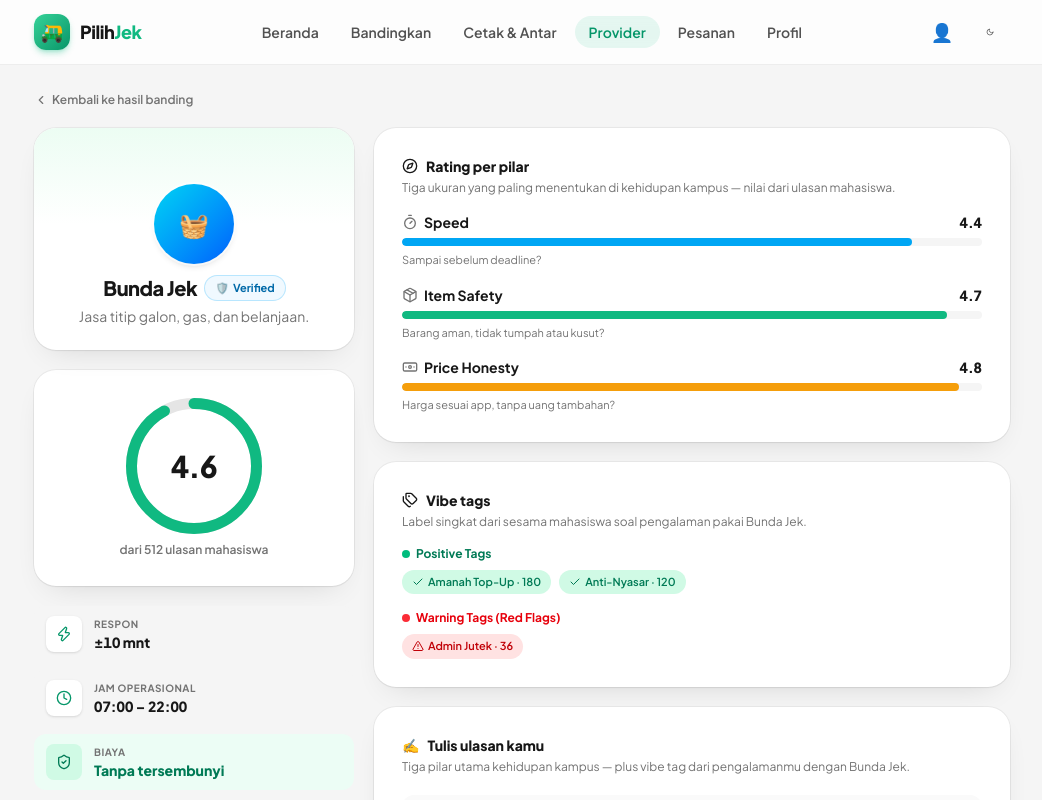
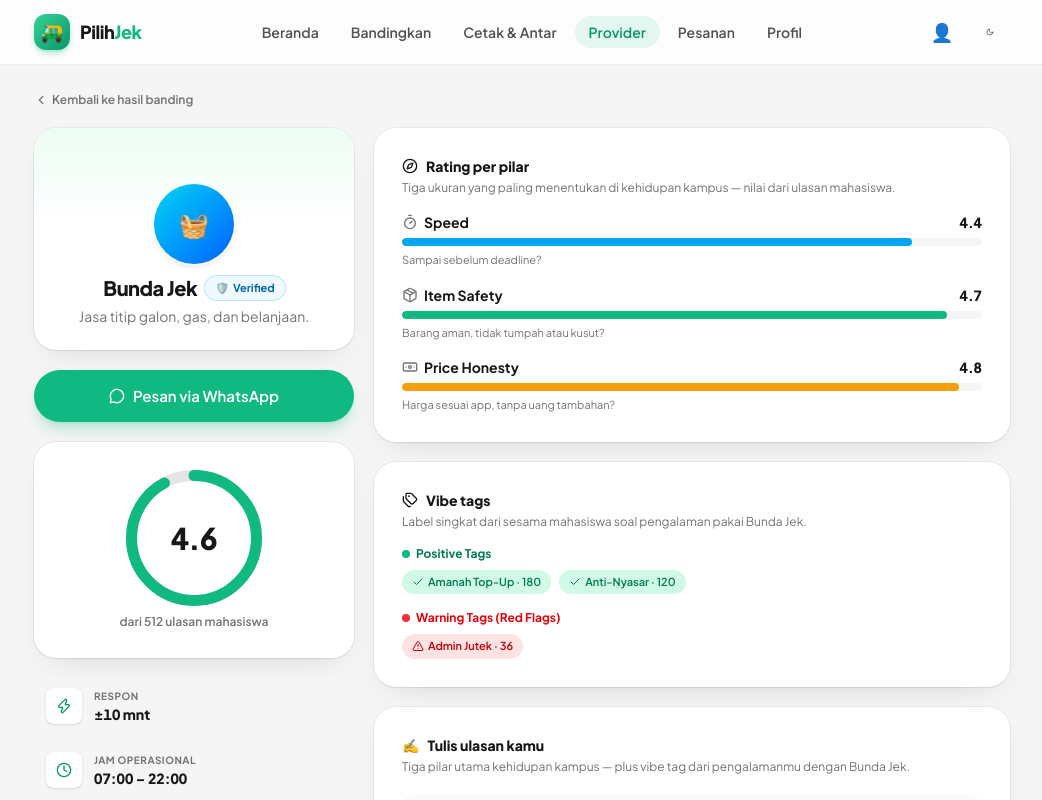
Before and after one commit to superapple8x/ojekify, a React (Vite) app in the folder app/: page /provider/bunda-jek in a window 1280 px wide. Shown: the top 800 px of the page, without its empty margins (118-1160 px from the left). Built offline with nearby package versions, Linux system fonts and the light colour scheme.

Commit message:
feat: profile overhaul P6 — WhatsApp order CTA via shared buildWaMessage

```diff
--- a/app/src/lib/waMessage.ts
+++ b/app/src/lib/waMessage.ts
@@ -12,13 +12,13 @@ export const WA_FIELD_LABELS: Record<WaFieldId, string> = {
 
 export type WaMessageInput = {
   provider: Provider
-  quote: Quote
-  serviceLabel: string
-  pickupName: string
-  dropoffName: string
+  quote?: Quote
+  serviceLabel?: string
+  pickupName?: string
+  dropoffName?: string
   pickupPlace?: SelectedPlace | null
   dropoffPlace?: SelectedPlace | null
-  paymentLabel: string
+  paymentLabel?: string
   customerName?: string
   itemCount?: number
   notes?: string
@@ -79,7 +79,7 @@ export function buildWaMessage(input: WaMessageInput): string {
     message = message ? `${message}\n${parts.join(glue)}` : parts.join(glue)
   }
 
-  if (template.includeFareSummary) {
+  if (template.includeFareSummary && input.quote) {
     message = `${message}\n\n${fareSummary(input.quote)}`
   }
 
--- a/app/src/pages/ProviderProfile.tsx
+++ b/app/src/pages/ProviderProfile.tsx
@@ -6,6 +6,7 @@ import {
   ChevronLeft,
   Clock,
   Compass,
+  MessageCircle,
   MessagesSquare,
   SearchX,
   ShieldCheck,
@@ -19,6 +20,8 @@ import { ReviewFilters, applyReviewFilters, type ReviewFilterState } from '../fl
 import { ReviewCard } from '../flows/review/ReviewCard'
 import { ReportIssueCard } from '../flows/review/ReportIssueCard'
 import { GhostWarningBanner } from '../flows/review/GhostWarningBanner'
+import { buildWaLink } from '../lib/wa'
+import { buildWaMessage } from '../lib/waMessage'
 import {
   Button,
   Card,
@@ -208,6 +211,8 @@ export default function ProviderProfile() {
   }
 
   const totalRatings = review?.totalRatings ?? provider.reviews
+  const waMessage = buildWaMessage({ provider })
+  const waLink = provider.phone ? buildWaLink(provider.phone, waMessage) : ''
 
   return (
     <div className="animate-fade-in mx-auto max-w-5xl space-y-5">
@@ -239,6 +244,16 @@ export default function ProviderProfile() {
               <p className="text-sm text-neutral-500 dark:text-neutral-400">{provider.tagline}</p>
             </div>
           </Card>
+
+          {provider.phone && (
+            <Button
+              block
+              size="lg"
+              onClick={() => window.open(waLink, '_blank', 'noopener,noreferrer')}
+            >
+              <MessageCircle className="size-4" aria-hidden /> Pesan via WhatsApp
+            </Button>
+          )}
 
           <Card padding="lg">
             <div className="flex flex-col items-center gap-2">
```
